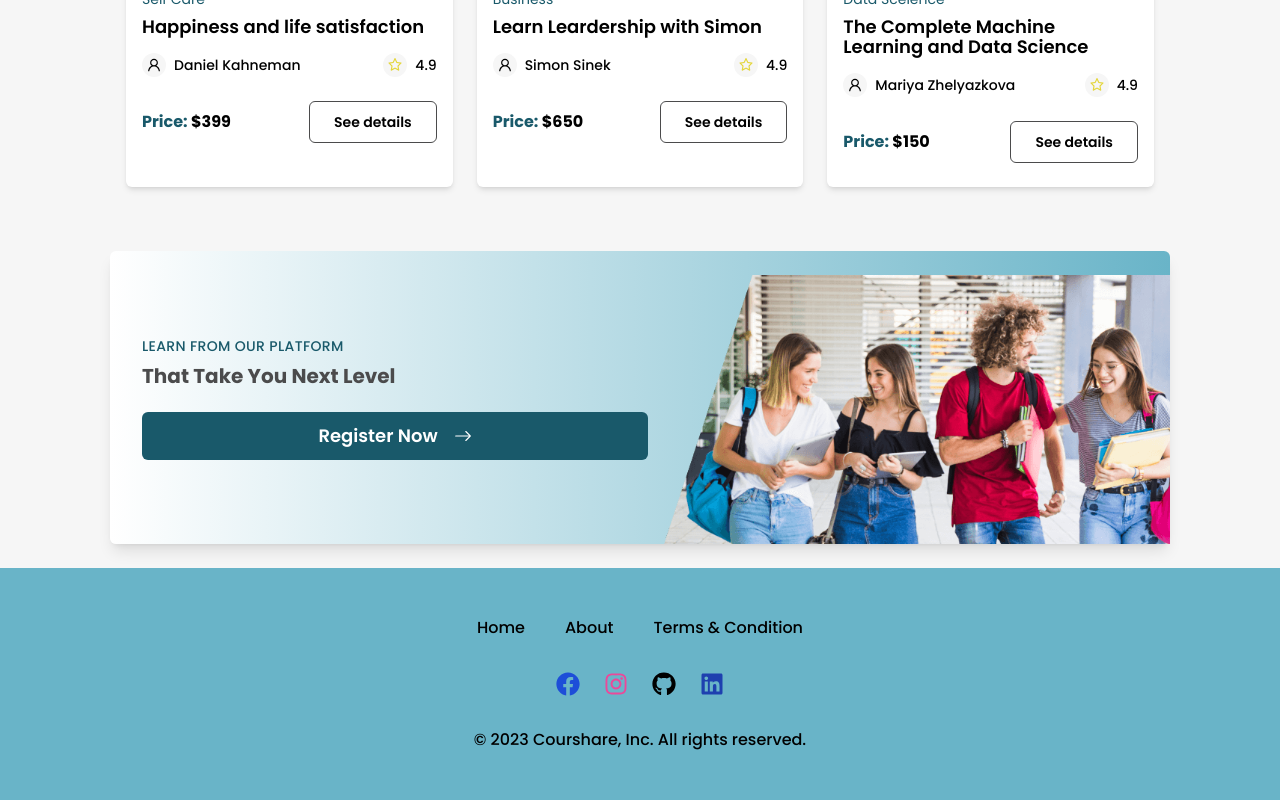
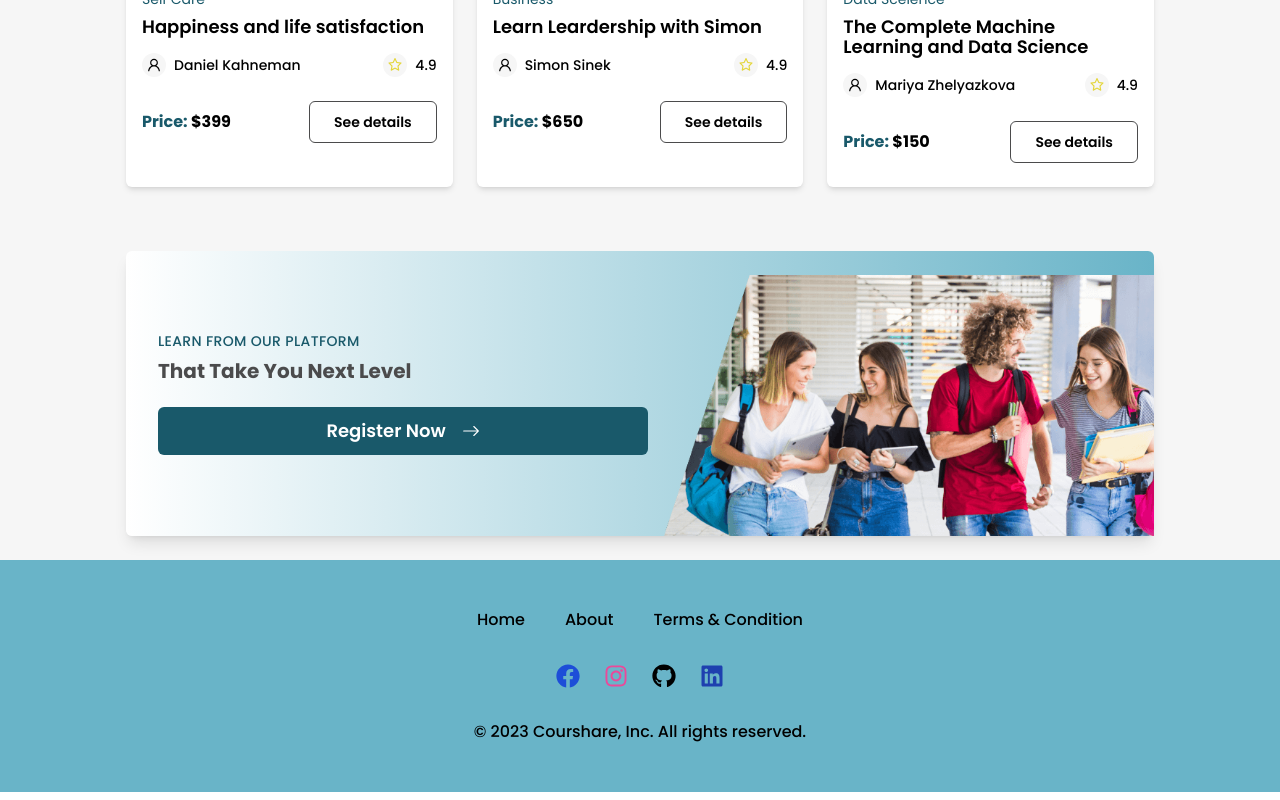
Before and after one commit to Mozahidul01/Courshare, a React (Create React App) app: page /courses in a window 1280 px wide. Shown: the part 2418-3218 px from the top of the page. Built offline with nearby package versions, Linux system fonts and the light colour scheme.

Commit message:
minor adjustment

```diff
--- a/src/pages/Courses.js
+++ b/src/pages/Courses.js
@@ -9,7 +9,7 @@ export default function Courses() {
     <div>
       <PageHeader title="Our Courses" />
       <CourseContainer courses={courses} />
-      <div className="container mx-auto my-6">
+      <div className="container mx-auto my-6 px-4">
         <CTAContainer
           subtitle="Learn From Our Platform"
           title="That Take You Next Level"
--- a/src/pages/Home.js
+++ b/src/pages/Home.js
@@ -23,7 +23,7 @@ export default function Home() {
       <CategoriesContainer />
 
       <div className="container mx-auto my-16">
-        <p className="text-3xl font-bold">
+        <p className="text-3xl font-bold px-4">
           Our Most <span className="text-teal">Popular Courses</span>
         </p>
         <CourseContainer courses={course3} home="true" />
--- a/src/pages/Instructor.js
+++ b/src/pages/Instructor.js
@@ -8,7 +8,7 @@ export default function Instructor() {
     <div>
       <PageHeader title="Our Instructor" />
       <InstructorContainer />
-      <div className="container mx-auto my-6">
+      <div className="container mx-auto my-6 px-4">
         <CTAContainer
           subtitle="Learn From Our Platform"
           title="That Take You Next Level"
```
